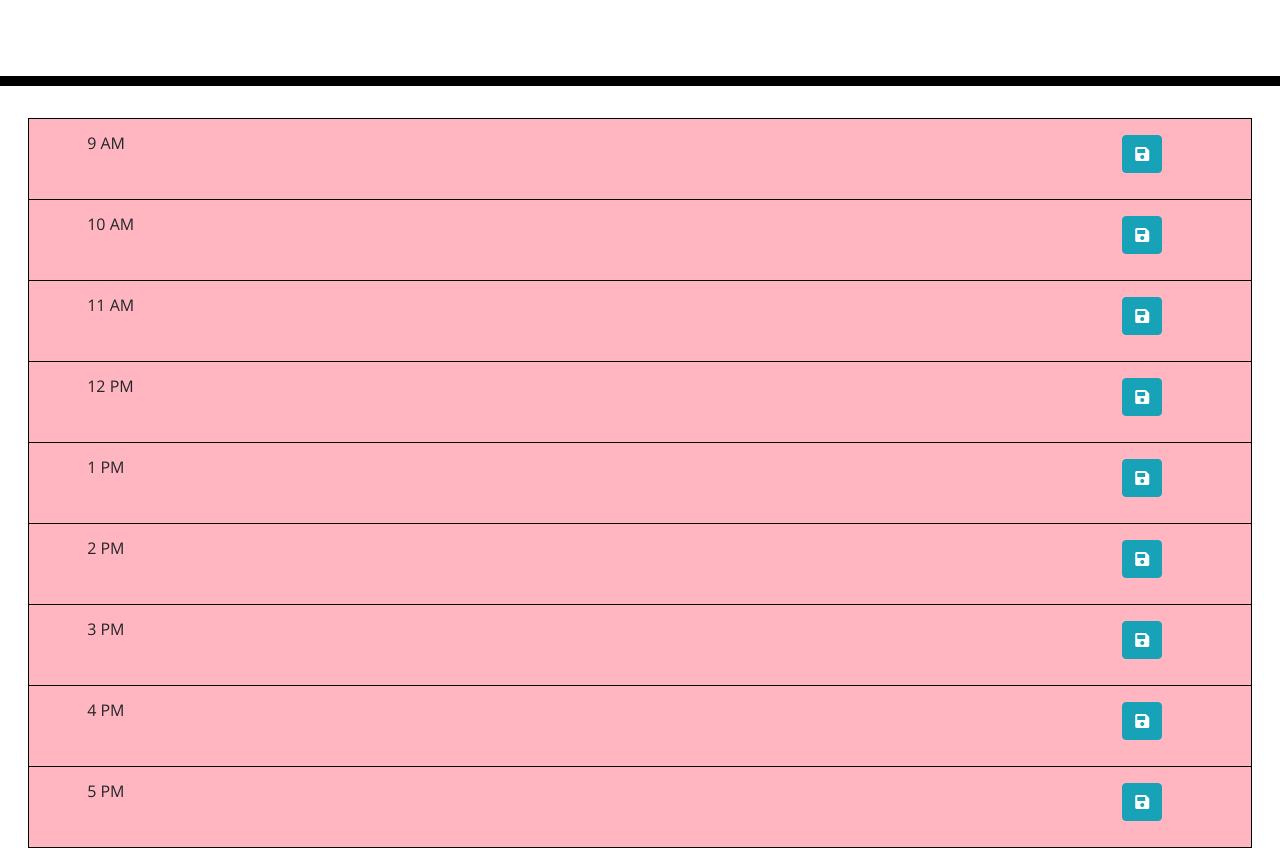
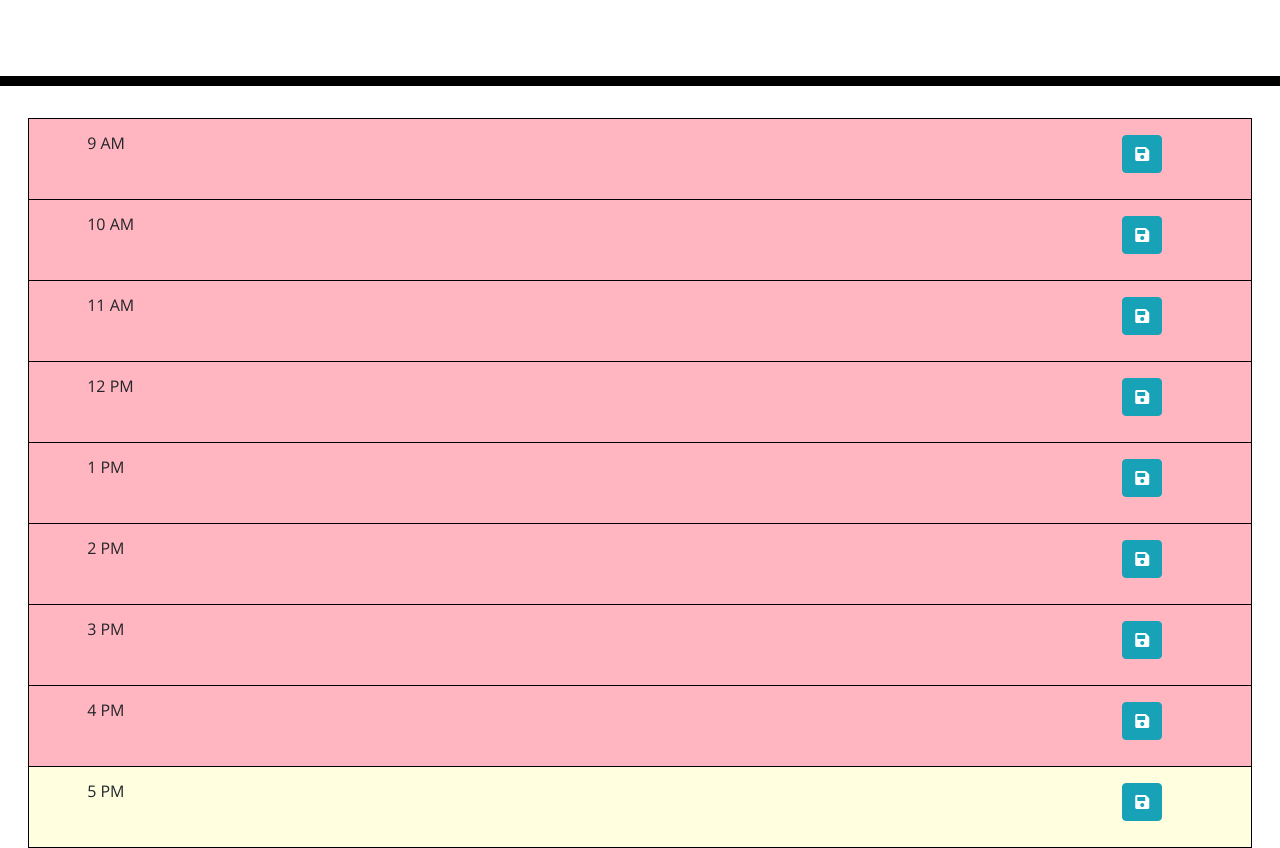
Before and after one commit to PhilipLemaster/Homework-5, a plain HTML site: page index.html in a window 1280 px wide. Shown: the part 182-1030 px from the top of the page. Drawn offline with nearby package versions, Linux system fonts and the light colour scheme.

Commit message:
Fixed color bug for noon. Confirmed color work

```diff
--- a/index.html
+++ b/index.html
@@ -149,24 +149,23 @@
     <script src="https://code.jquery.com/jquery-3.4.1.min.js"></script>
     <script src="https://cdnjs.cloudflare.com/ajax/libs/moment.js/2.24.0/moment.min.js"></script>
     <script>
-      var now = moment().format('h');
+      var now = parseInt(moment().format('h'));
       var tODay= moment().format('a');
       console.log(now);
       console.log(tODay);
       var timeDivs = document.getElementsByClassName('hour-container');
       $(document).ready(function(){
+        if (tODay ==='pm' && now !== 12)
+            now += 12
+        if (now === 12 && tODay === 'am')
+            now += 12
         for (x = 0; x < timeDivs.length; x++) {
-          if (tODay ==='pm')
-            now += 12
-          if (now === 12 && tODay === 'am')
-            now += 12
-          if (now === 12 && tODay === 'pm')
-            now = 12
-
           if ((now - 9) > x)
             $(timeDivs[x]).css("background-color", "lightpink");
-            else
+          else if ((now - 9) < x)
             $(timeDivs[x]).css("background-color", "lightgreen");
+          else
+            $(timeDivs[x]).css("background-color", "lightyellow");
         }
       })
 
```
